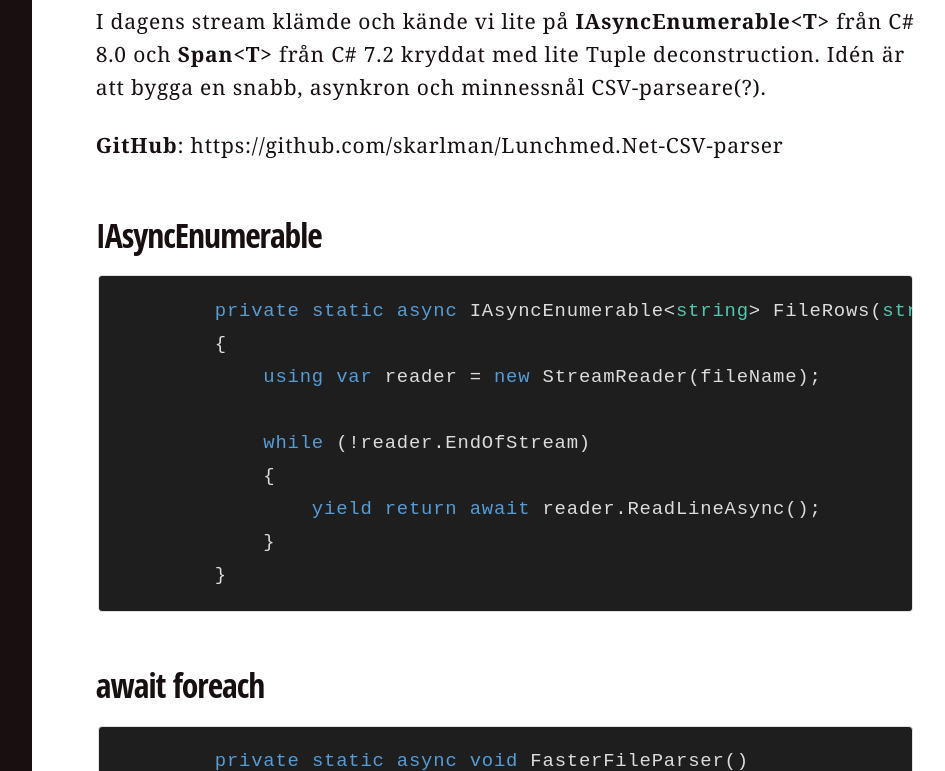
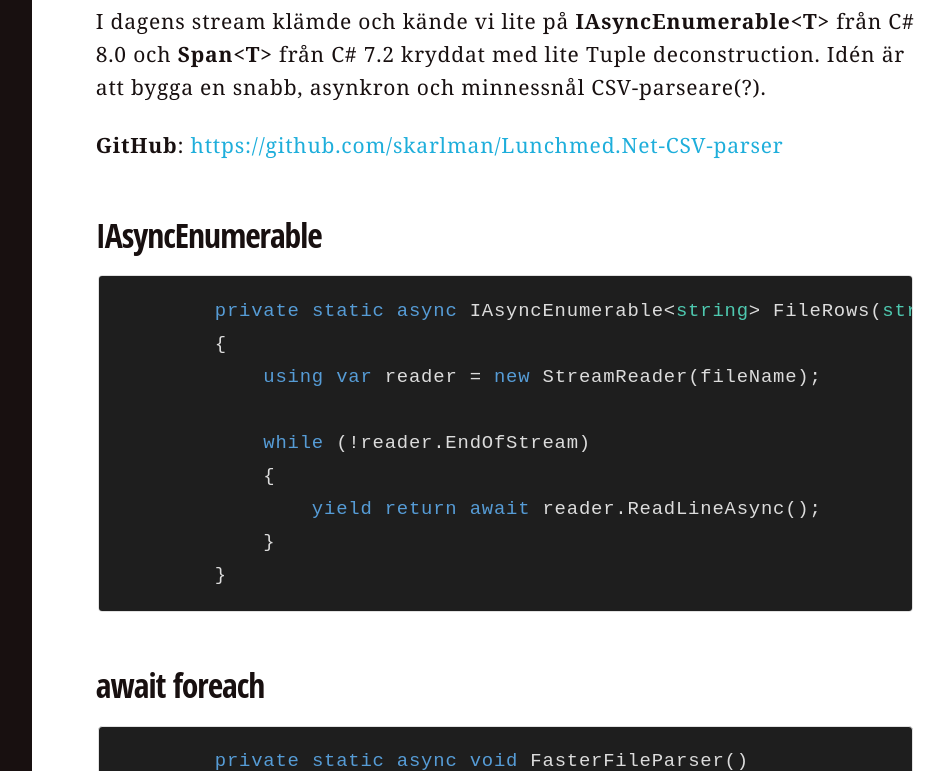
Before and after one commit to skarlman/LunchMed.NET, a Jekyll site: the page built from _posts/2019-10-15-IAsyncEnumerable-och-span.markdown, in a window 1280 px wide and 900 px high, scrolled down 401 px, cut to the strip 129-900 px from the top of the window. Shown: the whole strip, without its empty margins (301-1246 px from the left). Built offline with Jekyll 4.4.1, drawn with Linux system fonts in a browser that asks for light colours; nearby versions of some CDN libraries; some web fonts are replaced; some of the changed lines change nothing that is shown.

Commit message:
Make link great again

```diff
--- a/_posts/2019-10-15-IAsyncEnumerable-och-span.markdown
+++ b/_posts/2019-10-15-IAsyncEnumerable-och-span.markdown
@@ -10,7 +10,7 @@ youtubeId: KAuMiTPKhl4
 
 I dagens stream klämde och kände vi lite på **IAsyncEnumerable\<T>** från C# 8.0 och **Span\<T>** från C# 7.2 kryddat med lite Tuple deconstruction. Idén är att bygga en snabb, asynkron och minnessnål CSV-parseare(?).
 
-**GitHub**: https://github.com/skarlman/Lunchmed.Net-CSV-parser
+**GitHub**: [https://github.com/skarlman/Lunchmed.Net-CSV-parser](https://github.com/skarlman/Lunchmed.Net-CSV-parser)
 
 
 ## IAsyncEnumerable<T>
```
